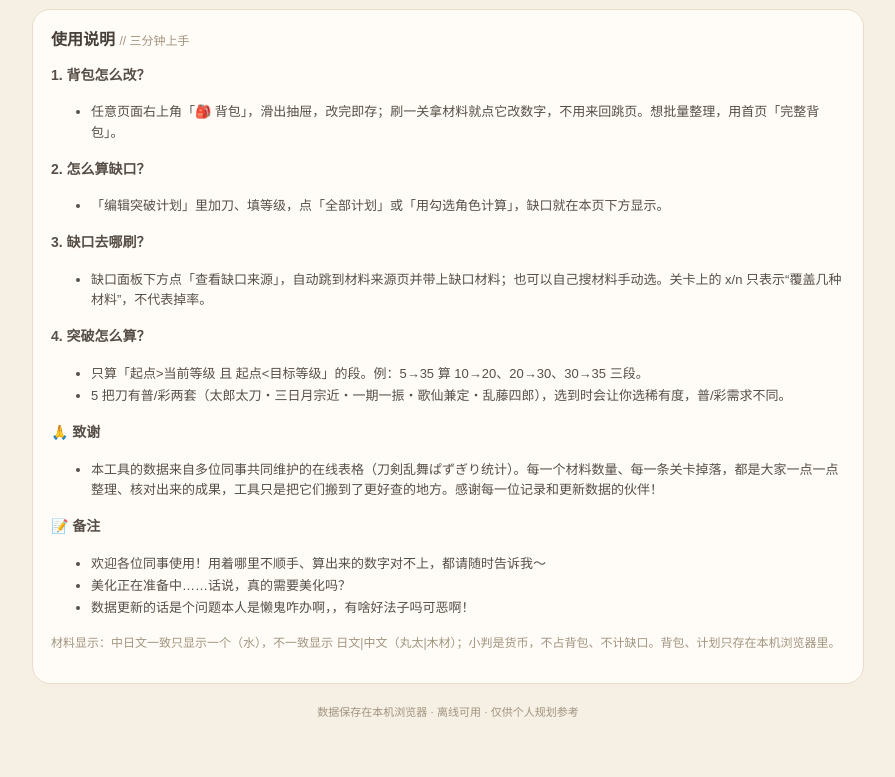
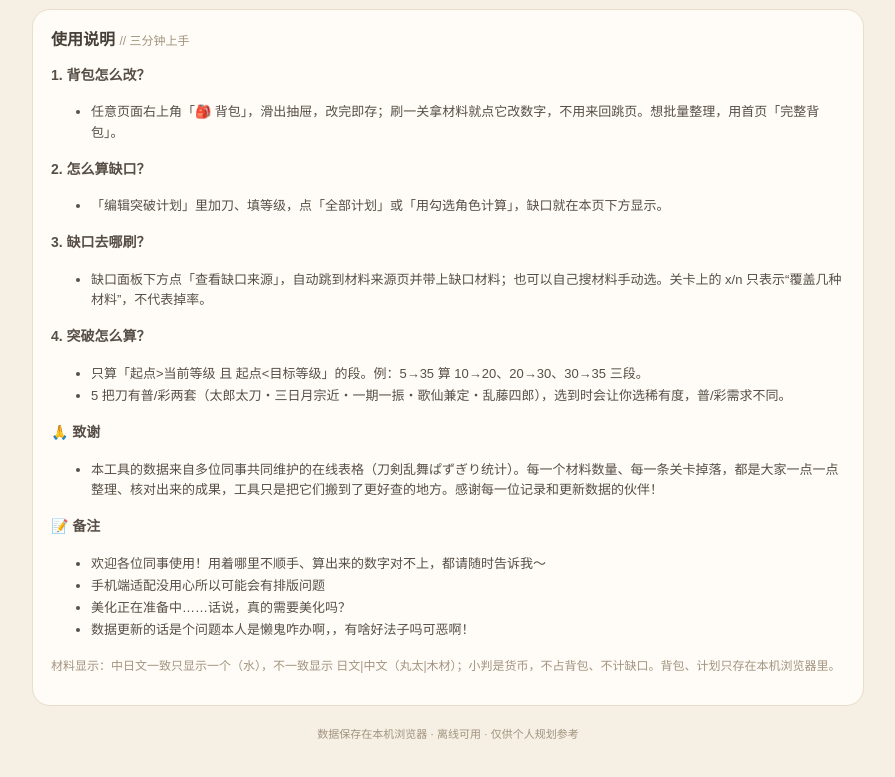
Before and after one commit to Haruhito-shio/touken-puzzle-tool, a plain HTML site: page index.html in a window 1280 px wide. Shown: the part 1088-1865 px from the top of the page, without its empty margins (192-1087 px from the left). Drawn offline with Linux system fonts and the light colour scheme; a small style sheet from the web is missing.

Commit message:
Update index.html

```diff
--- a/index.html
+++ b/index.html
@@ -230,6 +230,7 @@ footer{text-align:center;color:var(--ink-soft);font-size:11px;padding:8px 0 4px;
       <ul><li>本工具的数据来自多位同事共同维护的在线表格（刀剣乱舞ぱずぎり统计）。每一个材料数量、每一条关卡掉落，都是大家一点一点整理、核对出来的成果，工具只是把它们搬到了更好查的地方。感谢每一位记录和更新数据的伙伴！</li></ul>
       <h3>📝 备注</h3>
       <ul><li>欢迎各位同事使用！用着哪里不顺手、算出来的数字对不上，都请随时告诉我～</li>
+      <li>手机端适配没用心所以可能会有排版问题</li>
       <li>美化正在准备中……话说，真的需要美化吗？</li>
       <li>数据更新的话是个问题本人是懒鬼咋办啊，，有啥好法子吗可恶啊！</li></ul>
       <p class="muted small">材料显示：中日文一致只显示一个（水），不一致显示 日文|中文（丸太|木材）；小判是货币，不占背包、不计缺口。背包、计划只存在本机浏览器里。</p>
```
